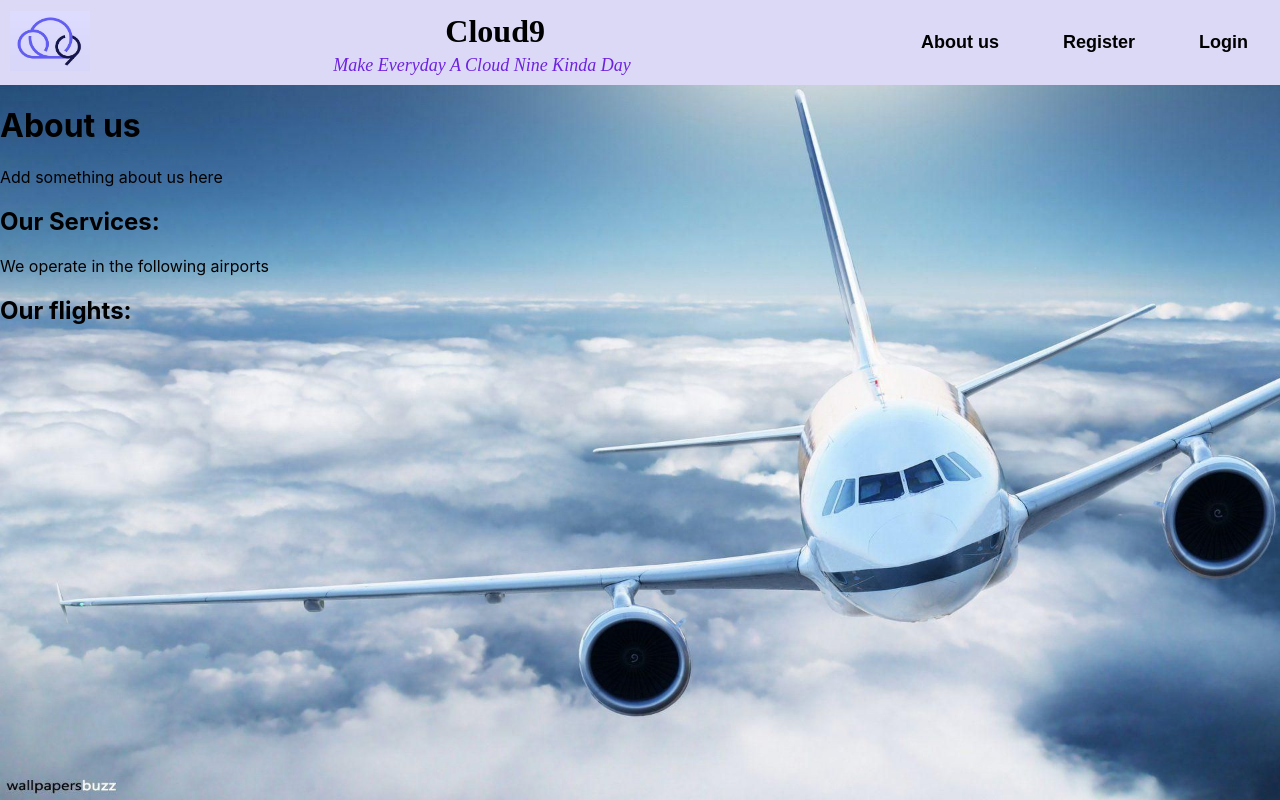
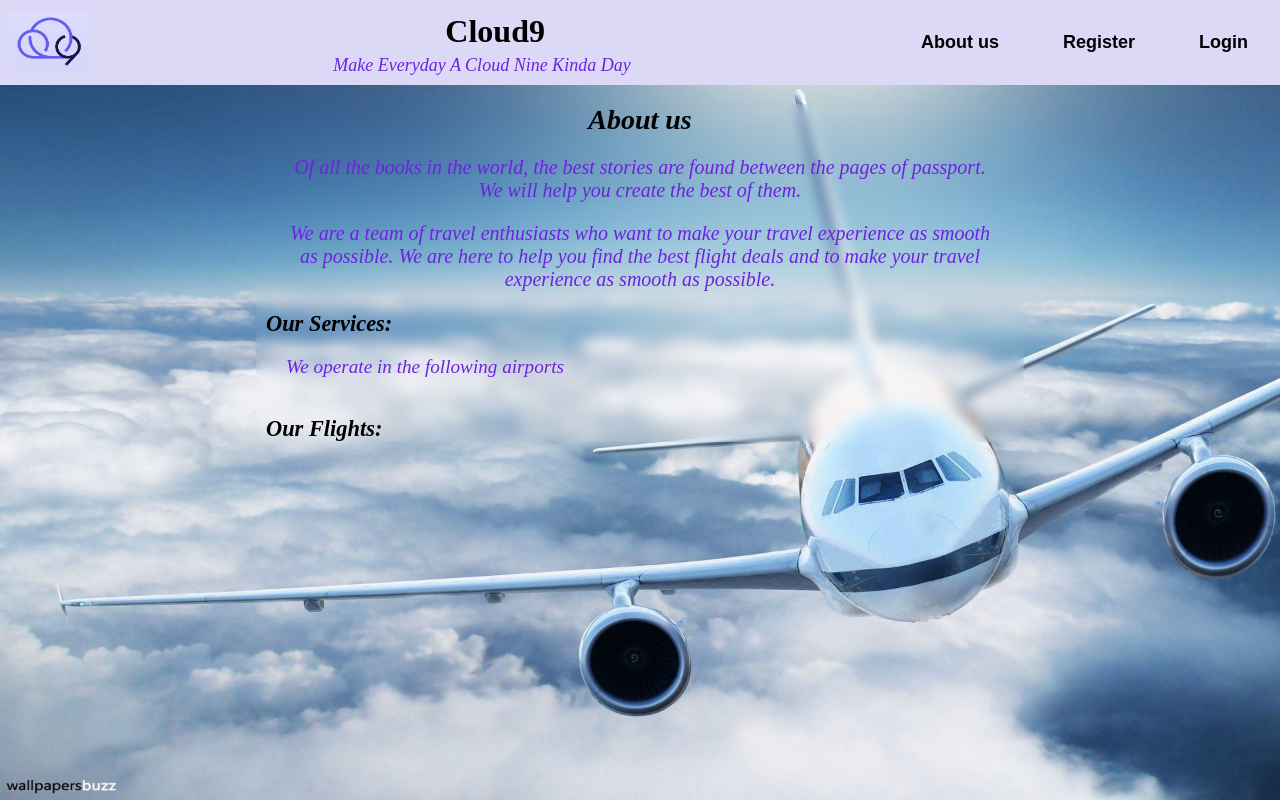
Before and after one commit to vkr2471/ATBCS, a React (Create React App) app in the folder frontend/: page /about in a window 1280 px wide. Built offline with nearby package versions, Linux system fonts and the light colour scheme.

Commit message:
styled about-us

```diff
--- a/frontend/src/FlightSchedule/Details.js
+++ b/frontend/src/FlightSchedule/Details.js
@@ -1,4 +1,5 @@
 import React from "react";
+
 export default function Details(props){
     return(
         <tr>
--- a/frontend/src/FlightSchedule/Flight.js
+++ b/frontend/src/FlightSchedule/Flight.js
@@ -83,7 +83,7 @@ export default function Flight(props) {
     },
   ];
   const date = data[0]["date"];
-  console.log(props.location.state);
+  console.log(props.location.state.data);
   return (
     <div className="flights">
       <h2 className="heading">Flights</h2>
--- a/frontend/src/HomePageBody/PlaceSearch.js
+++ b/frontend/src/HomePageBody/PlaceSearch.js
@@ -7,6 +7,7 @@ import { Redirect } from "react-router-dom";
 export default function PlaceSearch() {
   const { airport, setAirport } = useContext(UserProvider);
   const [redirect, setRedirect] = React.useState(false);
+  const [flights , setFlights] = React.useState([]);
   if (airport.length === 0) {
     axios
       .get("http://localhost:5000/airportdata")
@@ -60,6 +61,7 @@ export default function PlaceSearch() {
           )
           .then((res) => {
             console.log(res.data);
+            setFlights(res.data);
             setRedirect(true);
           })
           .catch((err) => {
@@ -79,7 +81,7 @@ export default function PlaceSearch() {
       <Redirect
         to={{
           pathname: "/flight-search",
-          state: { id: "place-search" },
+          state: { data: flights },
         }}
       />
     );
--- /dev/null
+++ b/frontend/src/HomePageBody/about.css
@@ -0,0 +1,69 @@
+.about{
+    margin-top: 0px;
+    height: 100%;
+    width: 60%;
+    margin-left: auto;
+    margin-right: auto;
+    background-blend-mode: lighten;
+    border-radius: 10px;
+    backdrop-filter: blur(6px);
+}
+
+.about .about-us{
+    border-radius: 6px;
+    margin-top: 0%;
+    height: 80%;
+}
+
+.about-us .header{
+    text-align: center;
+    color: black;
+    font-family: 'fantasy';
+    font-style: italic;
+    font-size: 1.75rem;
+}
+
+.about-us .content{
+    text-align: center;
+    color: rgb(110, 34, 224);
+    font-family: 'cursive';
+    font-style: italic;
+    font-size: 1.25rem;
+    padding-left: 30px;
+    padding-right: 30px;
+}
+
+.about h2{
+    text-align: left;
+    color: black;
+    font-family: 'fantasy';
+    font-style: italic;
+    font-size: 1.4rem;
+    padding-left: 10px;
+}
+
+.about .services-text{
+    text-align: left;
+    color: rgb(110, 34, 224);
+    font-family: 'cursive';
+    font-style: italic;
+    font-size: 1.2rem;
+    padding-left: 30px;
+}
+
+.about .service-list{
+    list-style-type: none;
+    padding-left: 50px;
+    display: grid;
+    grid-template-columns: repeat(4, 1fr);
+    grid-gap: 10px;
+}
+
+.about .airports{
+    text-align: left;
+    color: black;
+    font-family: 'fantasy';
+    font-style: italic;
+    font-size: 1rem;
+    padding-left: 10px;
+}
--- a/frontend/src/HomePageBody/about.js
+++ b/frontend/src/HomePageBody/about.js
@@ -3,21 +3,25 @@ import axios from "axios";
 import { Link } from "react-router-dom";
 import { useContext } from "react";
 import { UserProvider } from "../App";
+import "./about.css";
 
 export default function About() {
   const { airport } = useContext(UserProvider);
   return (
     <div className="about">
-      <h1>About us</h1>
-      <p>Add something about us here</p>
-      <h2>Our Services:</h2>
-      <p>We operate in the following airports</p>
-      <ul>
+      <div className="about-us">
+        <h1 className="header">About us</h1>
+        <p className="content">Of all the books in the world, the best stories are found between the pages of passport. We will help you create the best of them.</p>
+        <p className="content">We are a team of travel enthusiasts who want to make your travel experience as smooth as possible. We are here to help you find the best flight deals and to make your travel experience as smooth as possible.</p>
+      </div>
+      <h2 className="services">Our Services:</h2>
+      <p className="services-text">We operate in the following airports</p>
+      <ul className="service-list">
         {airport.map((airports) => {
-          return <li key={airports._id}>{airports.city}</li>;
+          return <li key={airports._id} className="airports">{airports.city}</li>;
         })}
       </ul>
-      <h2>Our flights:</h2>
+      <h2 className="flights-header">Our Flights:</h2>
       <ul></ul>
     </div>
   );
```
